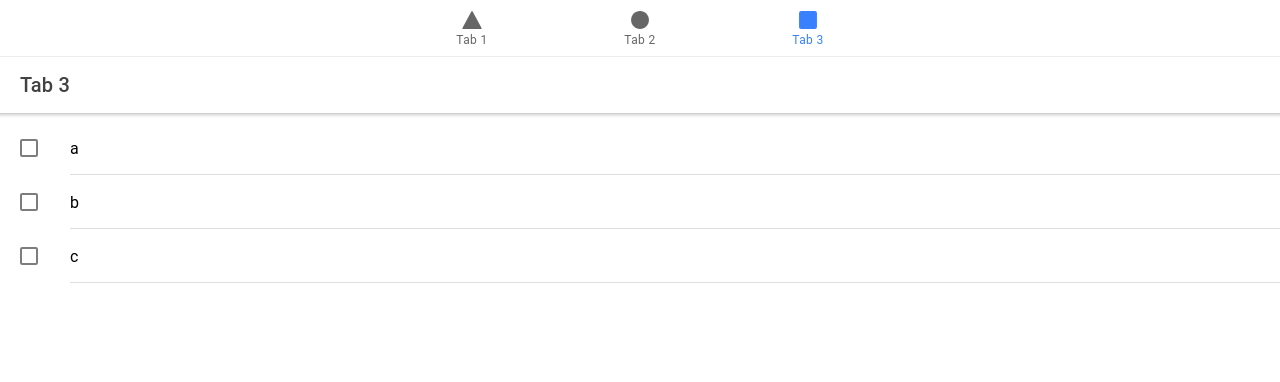
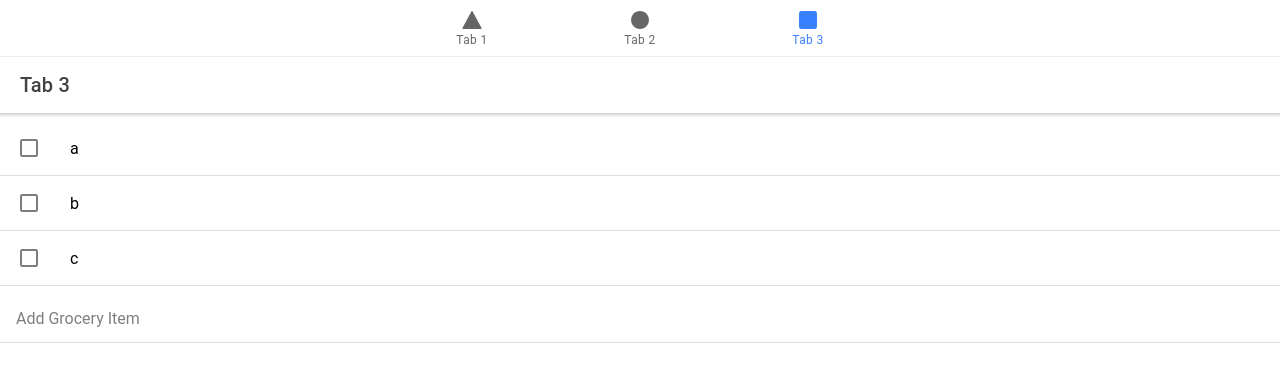
Before and after one commit to jhuang165/HackNow2020, a React (Create React App) app in the folder Groshary/: page /tab3 in a window 1280 px wide. Shown: the top 382 px of the page. Built offline with nearby package versions, Linux system fonts and the light colour scheme; no server answers.

Commit message:
Improve grocery list editing

```diff
--- a/Groshary/package.json
+++ b/Groshary/package.json
@@ -16,7 +16,7 @@
     "@types/react-router": "^5.1.4",
     "@types/react-router-dom": "^5.1.3",
     "firebase": "^7.14.2",
-    "ionicons": "^5.0.0",
+    "ionicons": "^5.0.1",
     "react": "^16.13.0",
     "react-dom": "^16.13.0",
     "react-router": "^5.1.2",
--- a/Groshary/src/components/GroceryList.tsx
+++ b/Groshary/src/components/GroceryList.tsx
@@ -1,5 +1,6 @@
-import React from 'react';
-import { IonList, IonItem, IonInput, IonContent, IonLabel, IonCheckbox} from '@ionic/react';
+import React, {useState} from 'react';
+import { IonList, IonItem, IonInput, IonContent, IonLabel, IonCheckbox, IonIcon} from '@ionic/react';
+import {pencilOutline} from 'ionicons/icons'
 
 interface GroceryProps {
     items: Array<String>;
@@ -15,7 +16,8 @@ const GroceryList: React.FC<GroceryProps> = ({items, editable = false, checkable
                 return (
                     <IonItem>
                         {checkable && <IonCheckbox slot="start" />}
-                        <IonLabel>{item}</IonLabel>
+                        {!editable && <IonLabel>{item}</IonLabel>}
+                        {editable && <IonInput value={item.toString()}></IonInput>}
                     </IonItem>
                 );
             })}
@@ -23,7 +25,7 @@ const GroceryList: React.FC<GroceryProps> = ({items, editable = false, checkable
 
         {editable &&
             <IonItem>
-                <IonInput defaultValue="Add Grocery Item"/>
+                <IonInput placeholder="Add Grocery Item" color='#ffffff'/>
             </IonItem>
 
         }
--- a/Groshary/src/pages/Tab3.tsx
+++ b/Groshary/src/pages/Tab3.tsx
@@ -17,7 +17,7 @@ const Tab3: React.FC = () => {
             <IonTitle size="large">Tab 3</IonTitle>
           </IonToolbar>
         </IonHeader>
-        <GroceryList items={['a', 'b', 'c']} checkable={true}/>
+        <GroceryList items={['a', 'b', 'c']} checkable={true} editable={true}/>
       </IonContent>
     </IonPage>
   );
```
Also changed, not shown: 1 other file (tests, documents, lock files or other folders).
